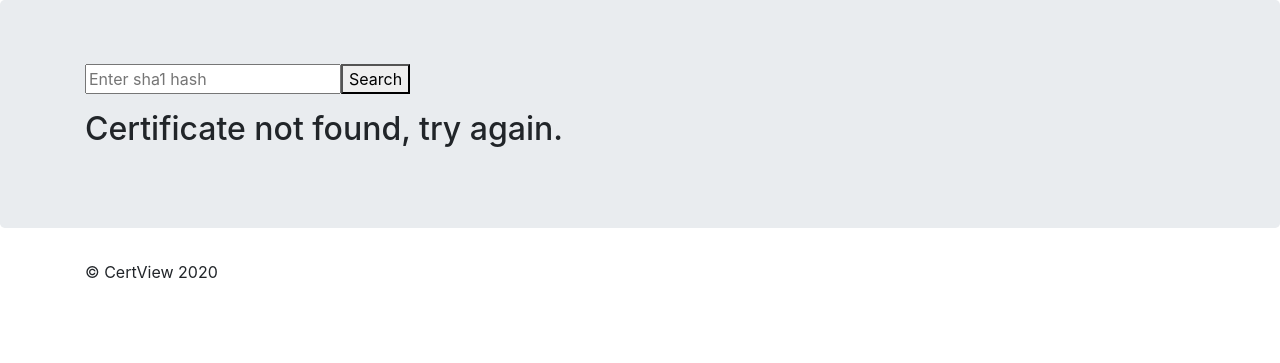
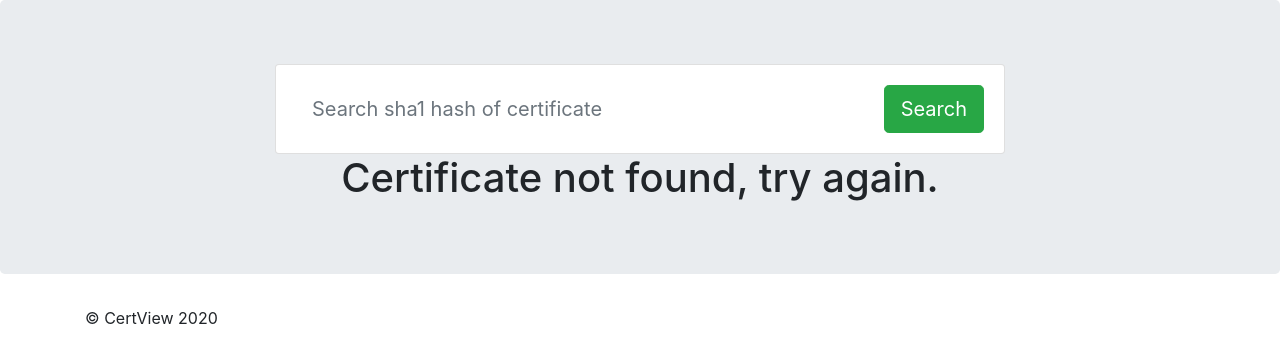
Before and after one commit to KTiago/CertView, a Node project: template frontend/views/certificate_not_found.ejs in a window 1280 px wide. Shown: the part 56-419 px from the top of the page. Run offline with Node 20 templates, Linux system fonts and the light colour scheme; the template is opened without the code that fills it, so the values that code supplies are empty.

Commit message:
Frontend; change search bar appearance

```diff
--- a/frontend/public/jumbotron.css
+++ b/frontend/public/jumbotron.css
@@ -2,3 +2,13 @@
 body {
   padding-top: 3.5rem;
 }
+
+.form-control-borderless {
+  border: none;
+}
+
+.form-control-borderless:hover, .form-control-borderless:active, .form-control-borderless:focus {
+  border: none;
+  outline: none;
+  box-shadow: none;
+}
--- a/frontend/views/certificate.ejs
+++ b/frontend/views/certificate.ejs
@@ -60,7 +60,7 @@
 <main role="main">
     <div class="jumbotron">
         <div class="container">
-            <form action="/certificates" method="GET"><input name="sha1" type="text" placeholder="Enter sha1 hash" /><button>Search</button></form>
+            <form class="float-right" action="/certificates" method="GET"><input name="sha1" type="text" placeholder="Enter sha1 hash" /><button>Search</button></form>
             <h2>Certificate information</h2>
             <table class="table">
                 <tbody>
--- a/frontend/views/certificate_not_found.ejs
+++ b/frontend/views/certificate_not_found.ejs
@@ -60,13 +60,33 @@
 <main role="main">
     <div class="jumbotron">
         <div class="container">
-            <form action="/certificates" method="GET"><input name="sha1" type="text" placeholder="Enter sha1 hash" /><button>Search</button></form>
-            <p>
-                <h2>Certificate not found, try again.</h2>
-            </p>
+            <div class="row justify-content-center">
+                <div class="col-12 col-md-10 col-lg-8">
+                    <form class="card card-sm" action="/certificates" method="GET">
+                        <div class="card-body row no-gutters align-items-center">
+                            <div class="col-auto">
+                                <i class="fas fa-search"></i>
+                            </div>
+                            <!--end of col-->
+                            <div class="col">
+                                <input class="form-control form-control-lg form-control-borderless" name="sha1" type="text" placeholder="Search sha1 hash of certificate">
+                            </div>
+                            <!--end of col-->
+                            <div class="col-auto">
+                                <button class="btn btn-lg btn-success" type="submit">Search</button>
+                            </div>
+                            <!--end of col-->
+                        </div>
+                    </form>
+                </div>
+                <br>
+                <div class="row justify-content-center">
+                    <h1>Certificate not found, try again.</h1>
+                </div>
+                <!--end of col-->
+            </div>
         </div>
     </div>
-
 </main>
 
 <footer class="container">
```
Also changed, not shown: frontend/views/certificates.ejs (+25 -1 lines).
